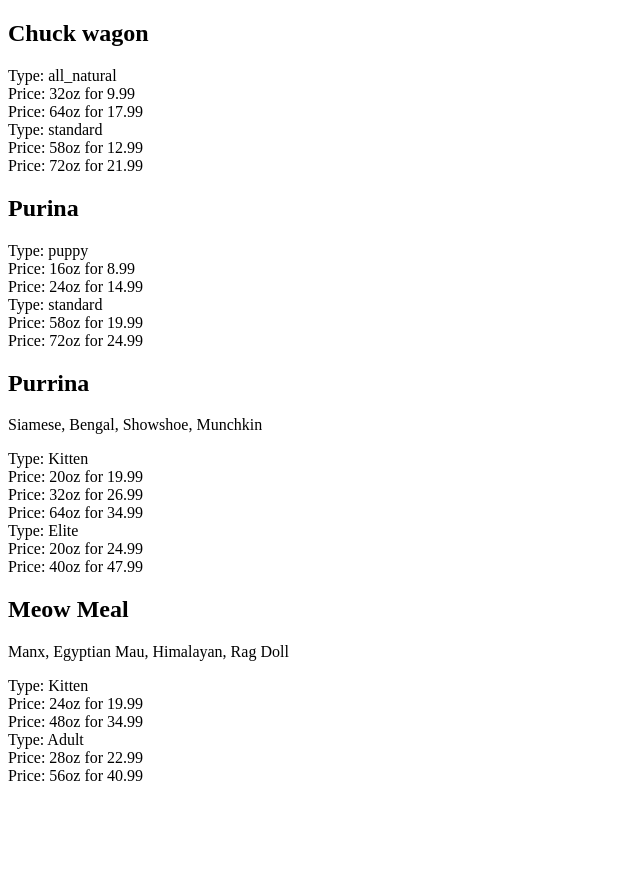
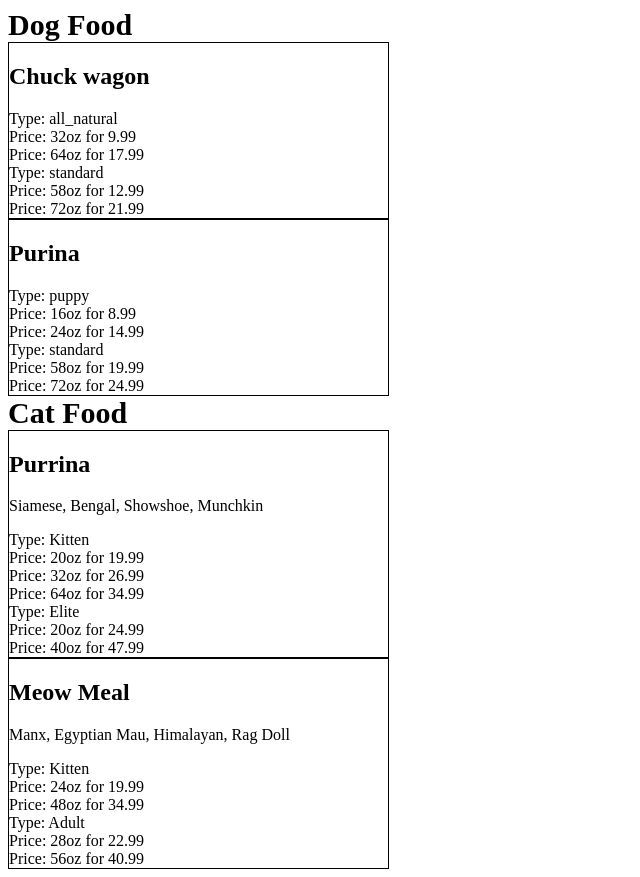
Before and after one commit to nss-day-cohort-14/spa-pet-food-project-mmeadow3, a plain HTML site: page index.html in a window 1280 px wide. Shown: the whole page, without its empty margins (0-640 px from the left). Before the commit the page ends 800 px from the top, so only its background shows below. Drawn offline with Linux system fonts and the light colour scheme.

Commit message:
styling changes

```diff
--- a/cat.js
+++ b/cat.js
@@ -8,24 +8,24 @@ function executeThisCodeAfterFileIsLoadedCat () { //cat function
 
   // console.log("data.cat_brands", data.cat_brands);
   for (var i = 0; i < data.cat_brands.length; i++) {  // loop thru cat_brands array
-    console.log("data.cat_brands[i]", data.cat_brands[i]);
+    // console.log("data.cat_brands[i]", data.cat_brands[i]);
     currentFood = data.cat_brands[i];
-    catFoodData += "<div class='cat_brand'>";  //start DIV ///////////////////////
+    catFoodData += `<div class='cat_brand'>`;  //start DIV ///////////////////////
     catFoodData += `<h2>${currentFood.name}</h2>`;
-    catFoodData += `<p> ${currentFood.breeds} </p>`;
+    catFoodData += `<p> ${currentFood.breeds} </p>`;  //ADD BREEDS BC THEY ARE THE SAME NODE AS BRANDS////////////////////////////
 
     for (var j = 0; j < currentFood.types.length; j++){  // loop thru TYPES array
-      console.log("currentFood.types[j]", currentFood.types[j]);
+      // console.log("currentFood.types[j]", currentFood.types[j]);
       currentType = currentFood.types[j];
       catFoodData += "<div class='type'> Type: " + currentType.type + "</div>"; //add food TYPE
 
       for (var k = 0; k < currentType.volumes.length; k++){  // loop thru VOLUMES array (name, price)
-        console.log("currentType.volumes[k]", currentType.volumes[k]);
+        // console.log("currentType.volumes[k]", currentType.volumes[k]);
         currentVolume = currentType.volumes[k];
         catFoodData += "<div class='price'>Price: " + currentVolume.name + " for " + currentVolume.price + "</div>"; // add NAME and PRICE (32oz for 9.99)
       }
     }
-    catFoodData += "</div>";  //End DIV /////////////////////////////
+    catFoodData += `</div>`;  //CLOSE DIV /////////////////////////////
 
   };
 
@@ -35,9 +35,6 @@ function executeThisCodeAfterFileIsLoadedCat () { //cat function
 
 
 var catRequest = new XMLHttpRequest();
-
 catRequest.addEventListener("load", executeThisCodeAfterFileIsLoadedCat);
-
 catRequest.open("GET", "catfood.JSON");
-
 catRequest.send();
--- /dev/null
+++ b/food.css
@@ -0,0 +1,10 @@
+.cat_brand, .dog_brand{
+	display: block;
+	border: 1px solid black;
+	max-width: 30%;
+}
+
+.header {
+	font-size:30px;
+	font-weight: bold;
+}
--- a/food.js
+++ b/food.js
@@ -1,42 +1,39 @@
-function executeThisCodeAfterFileIsLoadedDog () { // DOG
+function executeThisCodeAfterFileIsLoadedDog () { // dog food function ////////////////////
 
   //console.log("this.responseText", this.responseText);
   var data = JSON.parse(this.responseText); // parse the json data to readable javascript
   // console.log("data", data);
   var dogFood = document.getElementById("dogFood");
-  var dogFoodData = "";  // start with empty string
+  var dogFoodData = "";  // Empty VAR to put info in
  //////////////////////////////////////
  //Beging Looping through JSON Object//
  //////////////////////////////////////
   for (var i = 0; i < data.dog_brands.length; i++) {  // loop thru DOG_BRANDS array
-    console.log("data.dog_brands[i]", data.dog_brands[i]);
+    // console.log("data.dog_brands[i]", data.dog_brands[i]);
     currentFood = data.dog_brands[i];
-    dogFoodData += "<div class='dog_brand'>";  // open div with class of food-block
-    dogFoodData += `<h2>${currentFood.name}</h2>`;  // add brand NAME (Chuck Wagon)
+    dogFoodData += `<div class='dog_brand'>`;  // OPEN DIV //////////////////////////
+    dogFoodData += `<h2>${currentFood.name}</h2>`;  // add brand name
 
-    for (var j = 0; j < currentFood.types.length; j++){  // loop thru TYPES array
-      console.log("currentFood.types[j]", currentFood.types[j]);
+    for (var j = 0; j < currentFood.types.length; j++){  // loop thru [TYPES array]
+      // console.log("currentFood.types[j]", currentFood.types[j]);
       currentType = currentFood.types[j];
       dogFoodData += "<div class='type'> Type: " + currentType.type + "</div>"; //add food TYPEs
 
       for (var k = 0; k < currentType.volumes.length; k++){  // loop thru VOLUMES array (name, price)
-        console.log("currentType.volumes[k]", currentType.volumes[k]);
+          // console.log("currentType.volumes[k]", currentType.volumes[k]);
         currentVolume = currentType.volumes[k];
         dogFoodData += "<div class='price'>Price: " + currentVolume.name + " for " + currentVolume.price + "</div>"; // add NAME and PRICE (32oz for 9.99)
       }
     }
-    dogFoodData += "</div>";
-  }
+    dogFoodData += `</div>`;  //CLOSE DIV //////////////////////////
+  } //End LOOPING///////////////////
   // console.log("dogFoodData", dogFoodData);
   dogFood.innerHTML = dogFoodData;  // add content to inner html
-}
+} //CLOSE INITIAL FUNCTION ///////////////////////////////
 ///////////////
 //XHR request//
 ///////////////
 var myRequestDog = new XMLHttpRequest();
-
 myRequestDog.addEventListener("load", executeThisCodeAfterFileIsLoadedDog);
-
 myRequestDog.open("GET", "food.JSON");
-
 myRequestDog.send();
--- a/index.html
+++ b/index.html
@@ -4,10 +4,12 @@
 	<meta charset="utf-8">
 	<meta http-equiv="X-UA-Compatible" content="IE=edge">
 	<title>Pet Food</title>
-	<link rel="stylesheet" href="">
+	<link rel="stylesheet" href="food.css">
 </head>
 <body>
+<div class="header"> Dog Food </div>
 <div id="dogFood"></div>
+<div class="header"> Cat Food </div>
 <div id="catFood"></div>
 <script src="cat.js"></script>
 <script src="food.js"></script>
```
